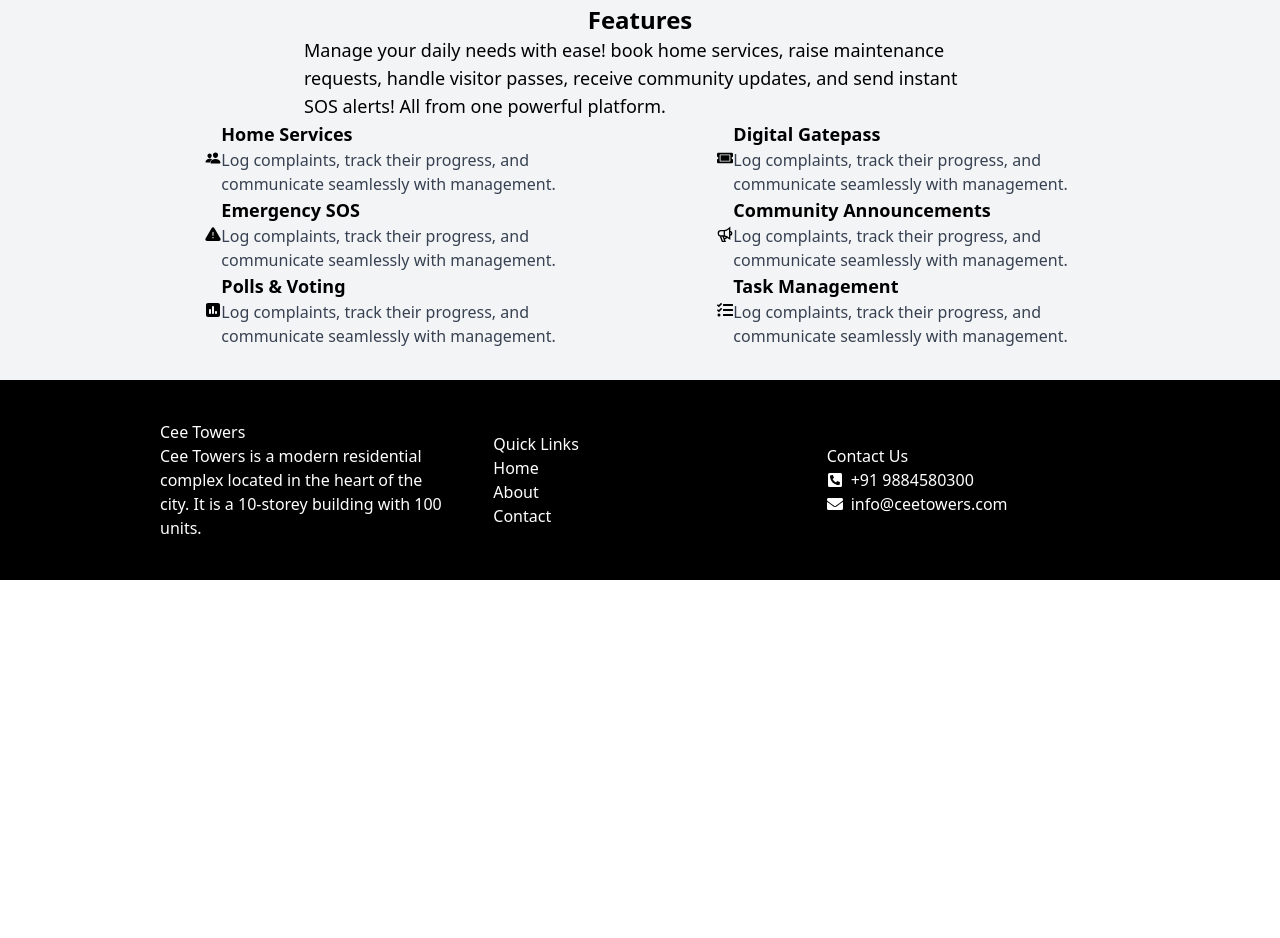
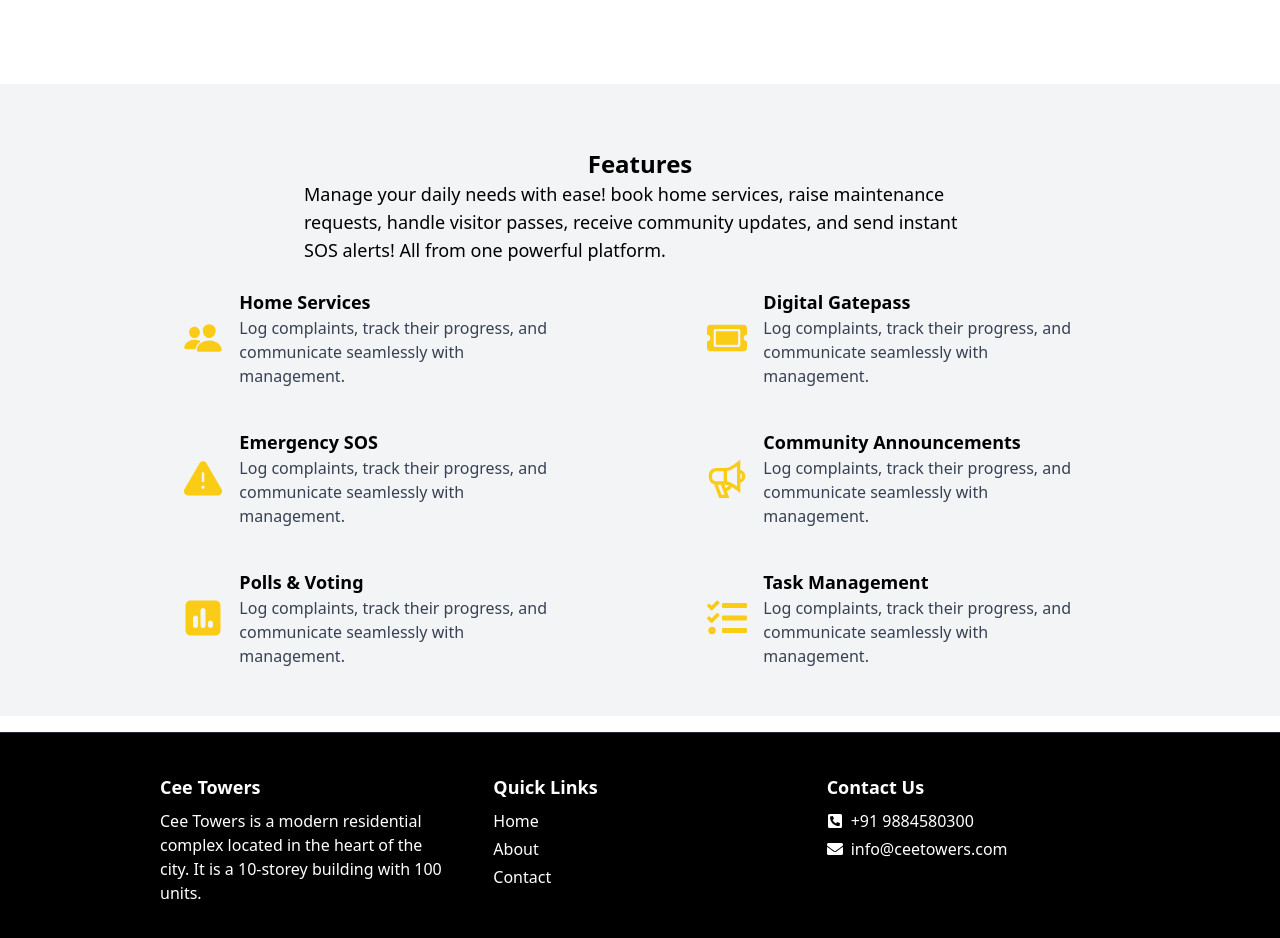
Before and after one commit to MohanSaiPK/the-society, a React (Vite) app in the folder frontend/: page / in a window 1280 px wide. Shown: the part 860-1798 px from the top of the page. Before the commit the page ends 1440 px from the top, so only its background shows below. Built offline with nearby package versions, Linux system fonts and the light colour scheme.

Commit message:
landingpage styling styling

```diff
--- a/frontend/src/components/NavBar/PublicNavbar.jsx
+++ b/frontend/src/components/NavBar/PublicNavbar.jsx
@@ -7,21 +7,27 @@ const PublicNavbar = () => {
   return (
     <nav className="flex justify-between items-center p-4 bg-white shadow-2xl fixed top-0 left-0 right-0 z-50 ">
       <div className="flex items-center justify-center gap-2">
-        <img src={logo} alt="SocietyApp" className="w-14 h-14" />
-        <div className="font-greatVibes font-extrabold italic text-6xl text-yellow-400 text-outline">
+        <img src={logo} alt="SocietyApp" className="md:w-14 md:h-14 w-10" />
+        <div className="font-greatVibes font-extrabold italic md:text-6xl text-yellow-400 text-outline">
           Cee Towers
         </div>
       </div>
-      <div className="space-x-6">
-        <Link to="/about" className="hover:text-yellow-600">
+      <div className="md:space-x-6 space-x-2">
+        <Link
+          to="/about"
+          className="hover:text-yellow-600 text-sm md:text-base"
+        >
           About
         </Link>
-        <Link to="/contact" className="hover:text-yellow-600">
+        <Link
+          to="/contact"
+          className="hover:text-yellow-600 text-sm md:text-base"
+        >
           Contact
         </Link>
         <button
           onClick={() => navigate("/login")}
-          className="font-semibold bg-yellow-400 text-black px-4 py-2 rounded-md hover:bg-yellow-500 transition-colors"
+          className="font-semibold bg-yellow-400 text-black text-xs md:text-base px-2 md:px-4 py-2 md:py-2 rounded-md hover:bg-yellow-500 transition-colors"
         >
           Login
         </button>
--- a/frontend/src/pages/LandingPage.jsx
+++ b/frontend/src/pages/LandingPage.jsx
@@ -16,24 +16,24 @@ import { useNavigate } from "react-router-dom";
 const LandingPage = () => {
   const navigate = useNavigate();
   return (
-    <>
-      <div className="flex h-screen justify-between  text-white text-xl">
-        <div className="w-1/2 flex flex-col justify-center items-center gap-8">
-          <h1 className="font-ptSerif text-6xl text-yellow-400 text-outline start">
+    <div className="landing-page">
+      <div className="flex sm:h-screen justify-between items-start md:items-center text-white text-xs sm:text-xl mt-20 sm:mt-0">
+        <div className="w-1/2 flex flex-col justify-center items-center gap-3 sm:gap-8 px-1 sm:px-0">
+          <h1 className="font-ptSerif text-lg sm:text-6xl text-yellow-400 text-outline text-center sm:text-left">
             Welcome to Cee Towers
           </h1>
-          <p className=" text-black text-lg pl-20 mx-auto font-ptSerif ">
+          <p className="text-black text-xs sm:text-lg px-1 sm:pl-20 mx-auto font-ptSerif text-center sm:text-left">
             Manage your daily needs with ease book home services, raise
             maintenance requests, handle visitor passes, receive community
             updates, and send instant SOS alerts! <br /> All from one powerful
             platform.
           </p>
           <div>
-            <button className="mt-4 bg-yellow-400 text-black px-6 py-2 rounded">
+            <button className="mt-2 sm:mt-4 bg-yellow-400 text-black px-3 sm:px-6 py-1 sm:py-2 rounded text-xs sm:text-base">
               Know More
             </button>
             <button
-              className="mt-4 ml-4 bg-yellow-400 text-black px-6 py-2 rounded"
+              className="mt-2 sm:mt-4 ml-2 sm:ml-4 bg-yellow-400 text-black px-3 sm:px-6 py-1 sm:py-2 rounded text-xs sm:text-base"
               onClick={() => {
                 navigate("/register");
               }}
@@ -42,86 +42,98 @@ const LandingPage = () => {
             </button>
           </div>
         </div>
-        <div className="w-1/2 flex justify-right ">
+        <div className="w-1/2 flex justify-end items-center px-1 sm:px-0">
           <img
             src={LandImage}
             alt="Society Image"
-            className="w-full  justify-right"
+            className="w-4/5 sm:w-full max-w-[180px] sm:max-w-full object-contain"
           />
         </div>
       </div>
 
-      <div className="w-full flex flex-col items-center justify-center bg-gray-100 py-8 items-between">
-        <div className="part1 w-4/5">
-          <h2 className="text-center text-2xl font-bold mt-8">Features</h2>
-          <p className="text-black text-lg max-w-2xl mx-auto">
+      <div className="w-full flex flex-col items-center justify-center bg-gray-100 py-4 sm:py-8 mt-10 sm:mt-36">
+        <div className="part1 w-11/12 sm:w-4/5">
+          <h2 className="text-center text-base sm:text-2xl font-bold mt-4 sm:mt-8">
+            Features
+          </h2>
+          <p className="text-black text-xs sm:text-lg max-w-2xl mx-auto">
             Manage your daily needs with ease! book home services, raise
             maintenance requests, handle visitor passes, receive community
             updates, and send instant SOS alerts! All from one powerful
             platform.
           </p>
         </div>
-        <div className="part2 w-4/5 flex ">
-          <div className="col1 items-center justify-center flex flex-col w-1/2">
-            <div className=" flex items-center justify-center ">
-              <IoPeople />
-              <div className="desc w-2/3">
-                <h3 className="text-lg font-semibold">Home Services</h3>
-                <p className="text-gray-700 ">
+        <div className="part2 w-11/12 sm:w-4/5 flex flex-col sm:flex-row gap-3 sm:gap-6 mt-4 sm:mt-6">
+          <div className="col1 items-center justify-center flex flex-col w-full sm:w-1/2 gap-3 sm:gap-6">
+            <div className="flex items-center justify-center w-full gap-2 sm:gap-4 mb-2 sm:mb-4">
+              <IoPeople className="text-yellow-400 w-6 h-6 sm:w-10 sm:h-10" />
+              <div className="desc w-2/3 flex flex-col justify-center items-start">
+                <h3 className="text-xs sm:text-lg font-semibold">
+                  Home Services
+                </h3>
+                <p className="text-gray-700 text-xs sm:text-base">
                   Log complaints, track their progress, and communicate
                   seamlessly with management.
                 </p>
               </div>
             </div>
-            <div className=" flex items-center justify-center ">
-              <GoAlertFill />
-              <div className="desc w-2/3">
-                <h3 className="text-lg font-semibold">Emergency SOS</h3>
-                <p className="text-gray-700 ">
+            <div className="flex items-center justify-center w-full gap-2 sm:gap-4 mb-2 sm:mb-4">
+              <GoAlertFill className="text-yellow-400 w-6 h-6 sm:w-10 sm:h-10" />
+              <div className="desc w-2/3 flex flex-col justify-center items-start">
+                <h3 className="text-xs sm:text-lg font-semibold">
+                  Emergency SOS
+                </h3>
+                <p className="text-gray-700 text-xs sm:text-base">
                   Log complaints, track their progress, and communicate
                   seamlessly with management.
                 </p>
               </div>
             </div>
-            <div className=" flex items-center justify-center ">
-              <FaSquarePollVertical />
-              <div className="desc w-2/3">
-                <h3 className="text-lg font-semibold">Polls & Voting</h3>
-                <p className="text-gray-700 ">
+            <div className="flex items-center justify-center w-full gap-2 sm:gap-4 mb-2 sm:mb-4">
+              <FaSquarePollVertical className="text-yellow-400 w-6 h-6 sm:w-10 sm:h-10" />
+              <div className="desc w-2/3 flex flex-col justify-center items-start">
+                <h3 className="text-xs sm:text-lg font-semibold">
+                  Polls & Voting
+                </h3>
+                <p className="text-gray-700 text-xs sm:text-base">
                   Log complaints, track their progress, and communicate
                   seamlessly with management.
                 </p>
               </div>
             </div>
           </div>
-          <div className="col2 items-center justify-center flex flex-col w-1/2">
-            <div className=" flex items-center justify-center ">
-              <FaTicketAlt />
-              <div className="desc w-2/3">
-                <h3 className="text-lg font-semibold">Digital Gatepass</h3>
-                <p className="text-gray-700 ">
+          <div className="col2 items-center justify-center flex flex-col w-full sm:w-1/2 gap-3 sm:gap-6">
+            <div className="flex items-center justify-center w-full gap-2 sm:gap-4 mb-2 sm:mb-4">
+              <FaTicketAlt className="text-yellow-400 w-6 h-6 sm:w-10 sm:h-10" />
+              <div className="desc w-2/3 flex flex-col justify-center items-start">
+                <h3 className="text-xs sm:text-lg font-semibold">
+                  Digital Gatepass
+                </h3>
+                <p className="text-gray-700 text-xs sm:text-base">
                   Log complaints, track their progress, and communicate
                   seamlessly with management.
                 </p>
               </div>
             </div>
-            <div className=" flex items-center justify-center ">
-              <GrAnnounce />
-              <div className="desc w-2/3">
-                <h3 className="text-lg font-semibold">
+            <div className="flex items-center justify-center w-full gap-2 sm:gap-4 mb-2 sm:mb-4">
+              <GrAnnounce className="text-yellow-400 w-6 h-6 sm:w-10 sm:h-10" />
+              <div className="desc w-2/3 flex flex-col justify-center items-start">
+                <h3 className="text-xs sm:text-lg font-semibold">
                   Community Announcements
                 </h3>
-                <p className="text-gray-700 ">
+                <p className="text-gray-700 text-xs sm:text-base">
                   Log complaints, track their progress, and communicate
                   seamlessly with management.
                 </p>
               </div>
             </div>
-            <div className=" flex items-center justify-center ">
-              <FaTasks />
-              <div className="desc w-2/3">
-                <h3 className="text-lg font-semibold">Task Management</h3>
-                <p className="text-gray-700 ">
+            <div className="flex items-center justify-center w-full gap-2 sm:gap-4 mb-2 sm:mb-4">
+              <FaTasks className="text-yellow-400 w-6 h-6 sm:w-10 sm:h-10" />
+              <div className="desc w-2/3 flex flex-col justify-center items-start">
+                <h3 className="text-xs sm:text-lg font-semibold">
+                  Task Management
+                </h3>
+                <p className="text-gray-700 text-xs sm:text-base">
                   Log complaints, track their progress, and communicate
                   seamlessly with management.
                 </p>
@@ -131,37 +143,43 @@ const LandingPage = () => {
         </div>
       </div>
 
-      <div className="footer bg-black w-full flex justify-center items-center py-10">
-        <div className="w-3/4 flex justify-between items-center gap-10">
-          <div className="w-1/3 flex flex-col justify-start items-left text-white">
-            <h1>Cee Towers</h1>
-            <p>
+      <div className="footer bg-black w-full flex justify-center items-center py-4 sm:py-10 border-t border-gray-800 mt-4">
+        <div className="w-11/12 sm:w-3/4 flex sm:flex-row justify-start items-start sm:items-start gap-2 sm:gap-10">
+          <div className="w-full sm:w-1/3 flex flex-col justify-start items-start sm:items-start text-white mb-2 sm:mb-0 text-center sm:text-left text-xs sm:text-base">
+            <h1 className="text-xs sm:text-lg font-bold mb-1 sm:mb-2">
+              Cee Towers
+            </h1>
+            <p className="text-xs sm:text-base text-start">
               Cee Towers is a modern residential complex located in the heart of
               the city. It is a 10-storey building with 100 units.
             </p>
           </div>
-          <div className="w-1/3 justify-between items-center text-white">
-            <h1>Quick Links</h1>
-            <ul>
+          <div className="w-full sm:w-1/3 flex flex-col justify-center items-start sm:items-start text-white mb-2 sm:mb-0 text-center sm:text-left text-xs sm:text-base">
+            <h1 className="text-xs sm:text-lg font-bold mb-1 sm:mb-2 text-start">
+              Quick Links
+            </h1>
+            <ul className="text-xs sm:text-base flex flex-col gap-1 text-start justify-start items-start">
               <li>Home</li>
               <li>About</li>
               <li>Contact</li>
             </ul>
           </div>
-          <div className="w-1/3 justify-between items-center text-white">
-            <h1>Contact Us</h1>
-            <div className="flex items-center gap-2">
+          <div className="w-full sm:w-1/3 flex flex-col justify-center items-start sm:items-start text-white text-center sm:text-left text-xs sm:text-base">
+            <h1 className="text-xs sm:text-lg font-bold mb-1 sm:mb-2">
+              Contact Us
+            </h1>
+            <div className="flex items-center gap-1 sm:gap-2 justify-center sm:justify-start text-xs sm:text-base mb-1">
               <FaPhoneSquareAlt />
               <p>+91 9884580300</p>
             </div>
-            <div className="flex items-center gap-2">
+            <div className="flex items-center gap-1 sm:gap-2 justify-center sm:justify-start text-xs sm:text-base">
               <FaEnvelope />
               <p>info@ceetowers.com</p>
             </div>
           </div>
         </div>
       </div>
-    </>
+    </div>
   );
 };
 
```
